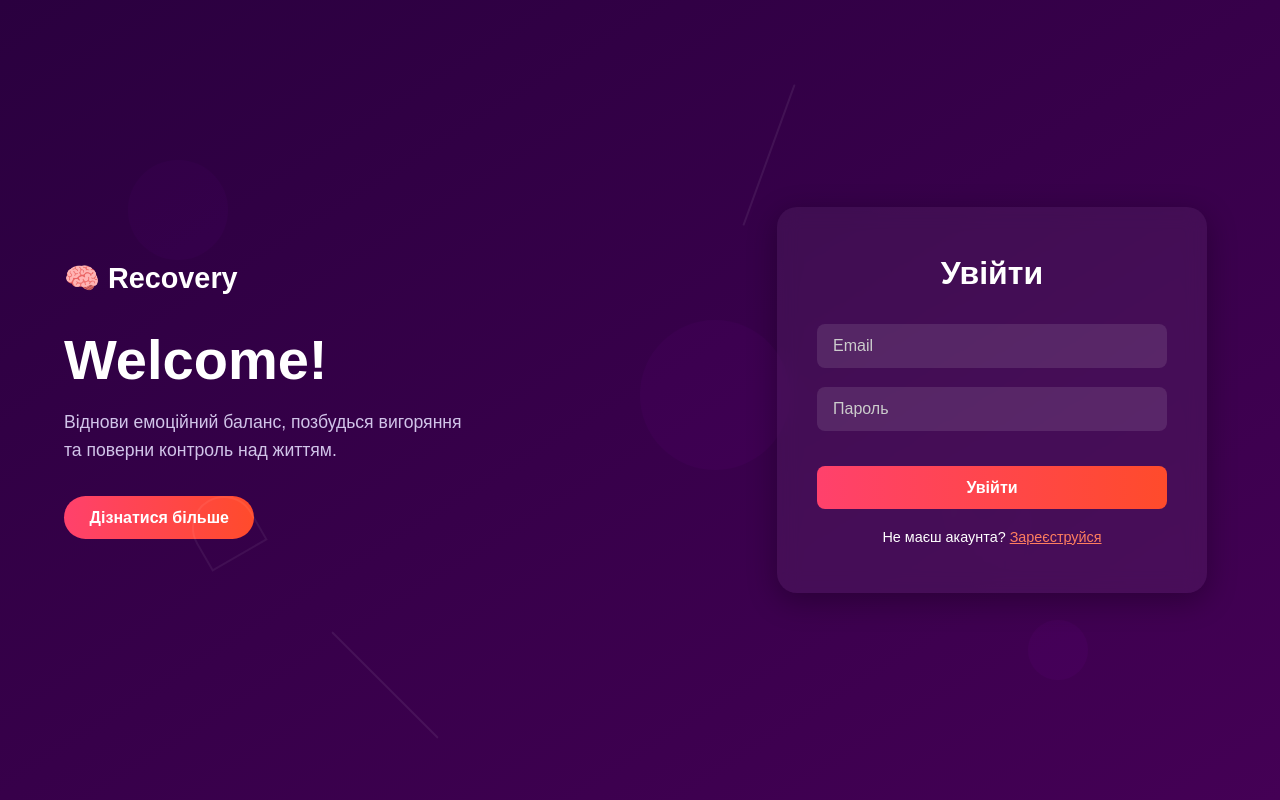
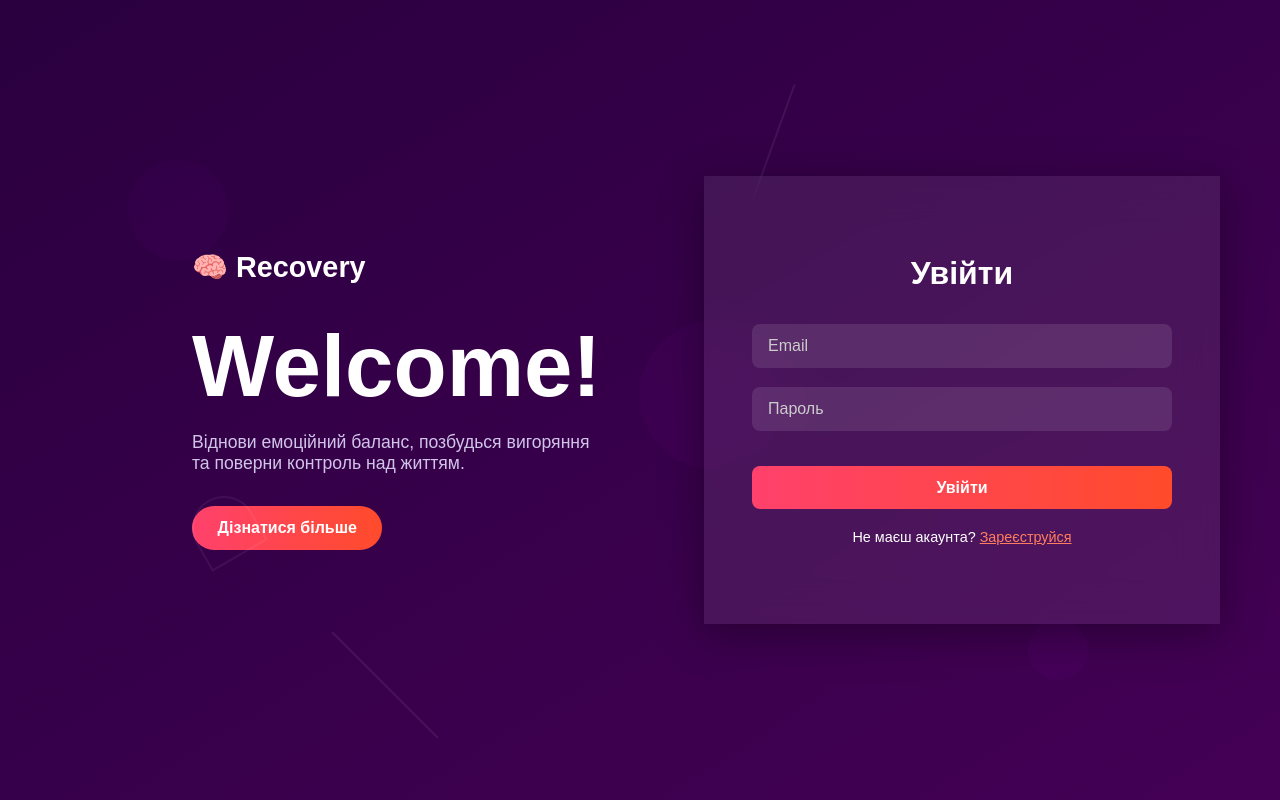
Before and after one commit to kulikp1/Recovery-Tracker, a React (Vite) app: page / in a window 1280 px wide. Built offline with nearby package versions, Linux system fonts and the light colour scheme.

Commit message:
update styles

```diff
--- a/src/components/HomePage/HomePage.module.css
+++ b/src/components/HomePage/HomePage.module.css
@@ -83,7 +83,7 @@
 
 .left {
   flex: 1;
-  padding: 5rem 4rem;
+  padding: 5rem 5rem 5rem 12rem;
   display: flex;
   flex-direction: column;
   justify-content: center;
@@ -97,14 +97,14 @@
 }
 
 .title {
-  font-size: 3.5rem;
+  font-size: 87px;
   font-weight: 800;
   margin-bottom: 1rem;
 }
 
 .description {
   font-size: 1.1rem;
-  line-height: 1.6;
+  line-height: 1.2;
   max-width: 400px;
   margin-bottom: 2rem;
   color: #d1c4e9;
@@ -133,15 +133,18 @@
 }
 
 .card {
-  background: rgba(255, 255, 255, 0.05);
-  backdrop-filter: blur(10px);
-  padding: 3rem 2.5rem;
-  border-radius: 20px;
-  width: 350px;
+  background: rgba(255, 255, 255, 0.079);
+  backdrop-filter: blur(20px);
+  padding: 4rem 3rem;
+
+  width: 420px;
+  min-height: 320px;
   display: flex;
   flex-direction: column;
   align-items: stretch;
-  box-shadow: 0 8px 30px rgba(0, 0, 0, 0.3);
+  box-shadow: 0 10px 40px rgba(0, 0, 0, 0.35);
+  justify-content: center;
+  margin-right: 60px;
 }
 
 .signin {
```
